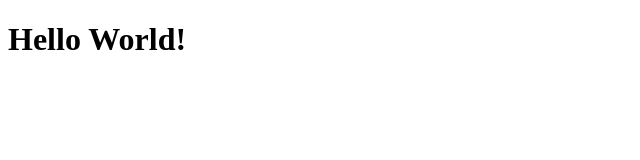
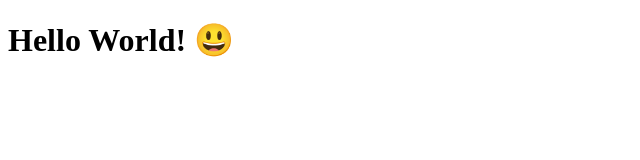
Before and after one commit to ynotGit/storeGuide, a React (Create React App) app: page / in a window 1280 px wide. Shown: the top 160 px of the page, without its empty margins (0-640 px from the left). Built offline with nearby package versions, Linux system fonts and the light colour scheme.

Commit message:
updated read me

```diff
--- a/src/App.js
+++ b/src/App.js
@@ -3,7 +3,7 @@ import React from "react";
 function App() {
   return (
     <div className="App">
-      <h1>Hello World!</h1>
+      <h1>Hello World! 😃</h1>
     </div>
   );
 }
```
Also changed, not shown: 1 other file (tests, documents, lock files or other folders).
